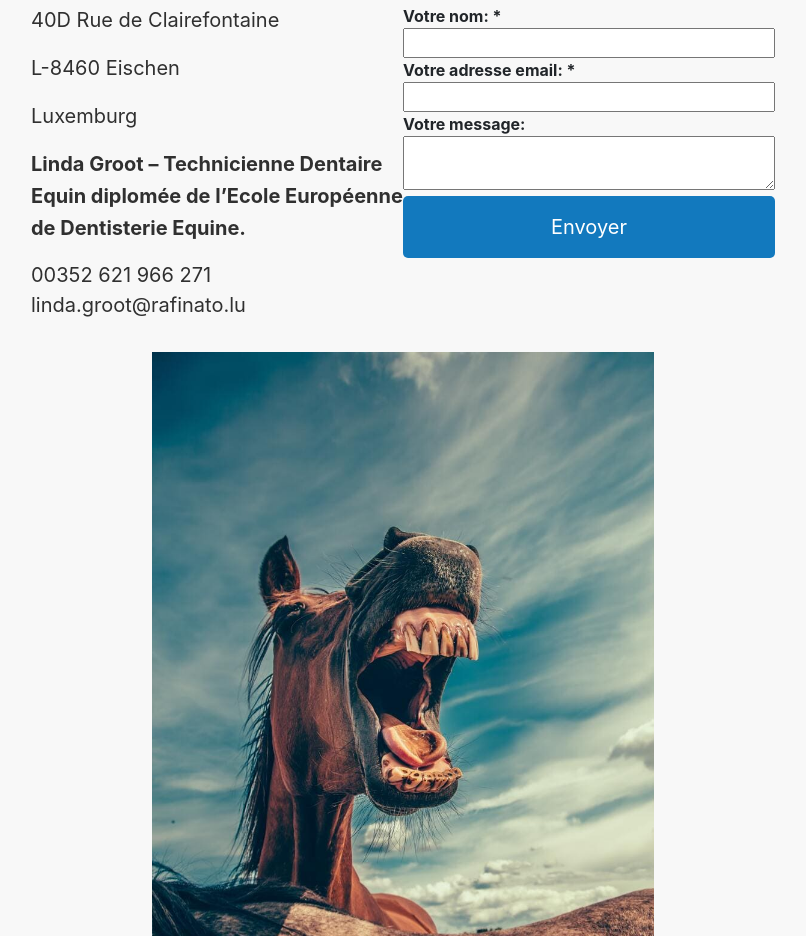
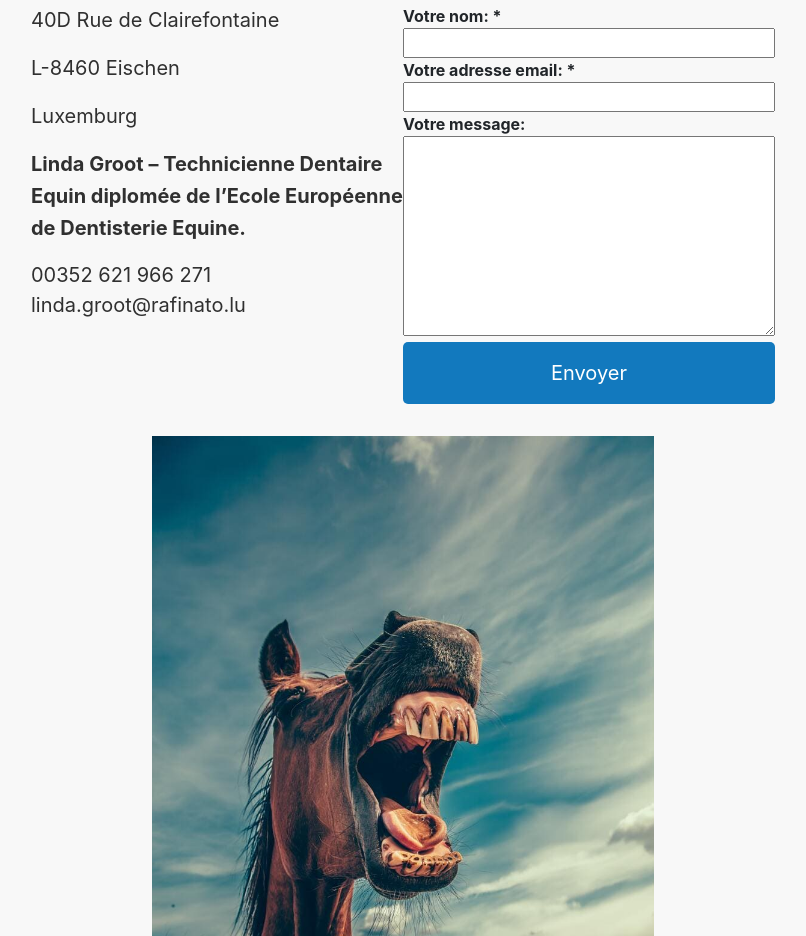
Before and after one commit to Sander92000/rafinato.lu, a Vue app: page / in a window 1280 px wide. Shown: the part 2100-3036 px from the top of the page, without its empty margins (237-1043 px from the left). Built offline with nearby package versions, Linux system fonts and the light colour scheme; no server answers.

Commit message:
RAF-21 [EVO] textarea higher

```diff
--- a/src/components/FormComponent.vue
+++ b/src/components/FormComponent.vue
@@ -21,6 +21,7 @@ input {
 
 textarea {
   width: 100%;
+  min-height: 200px;
 }
 
 button {
```
